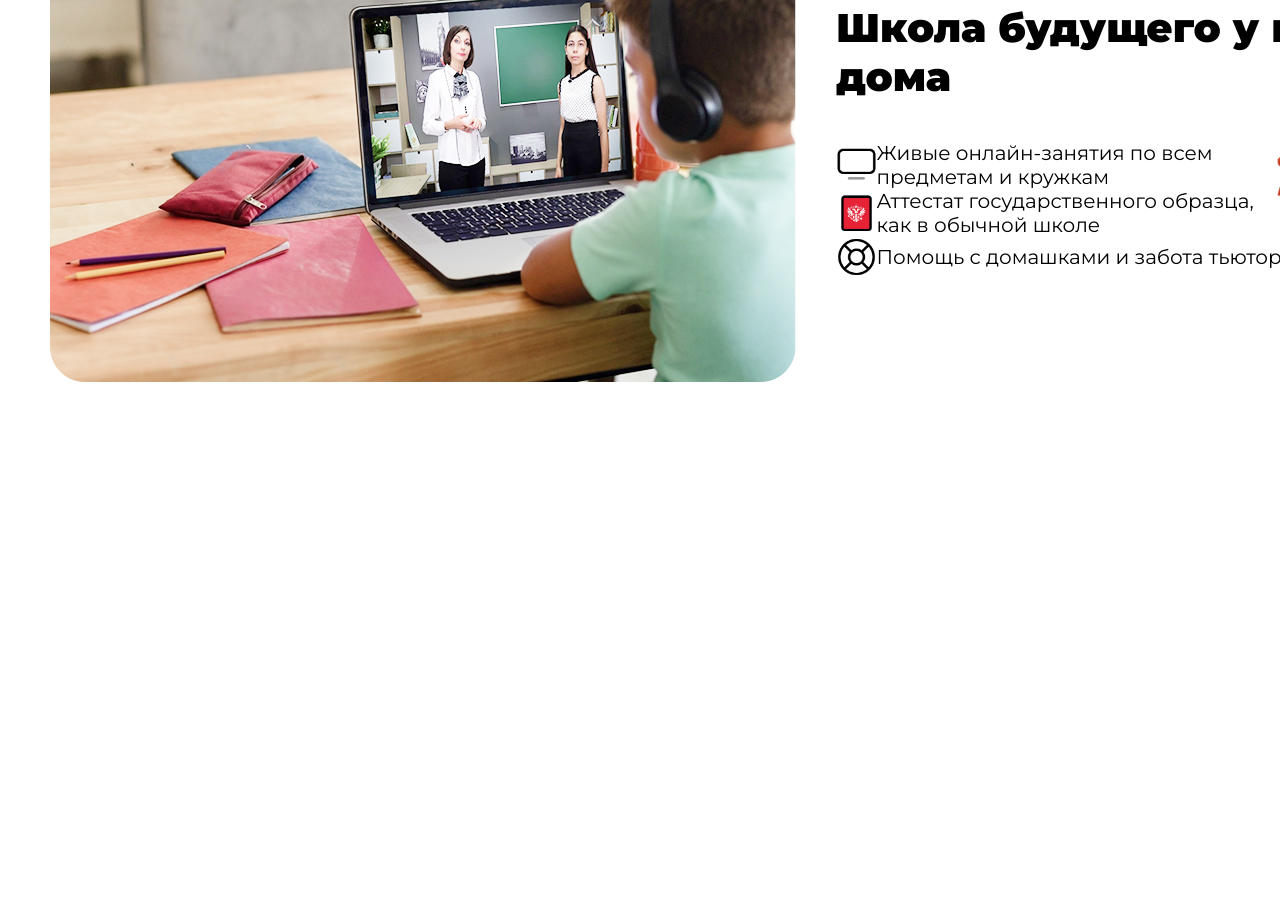
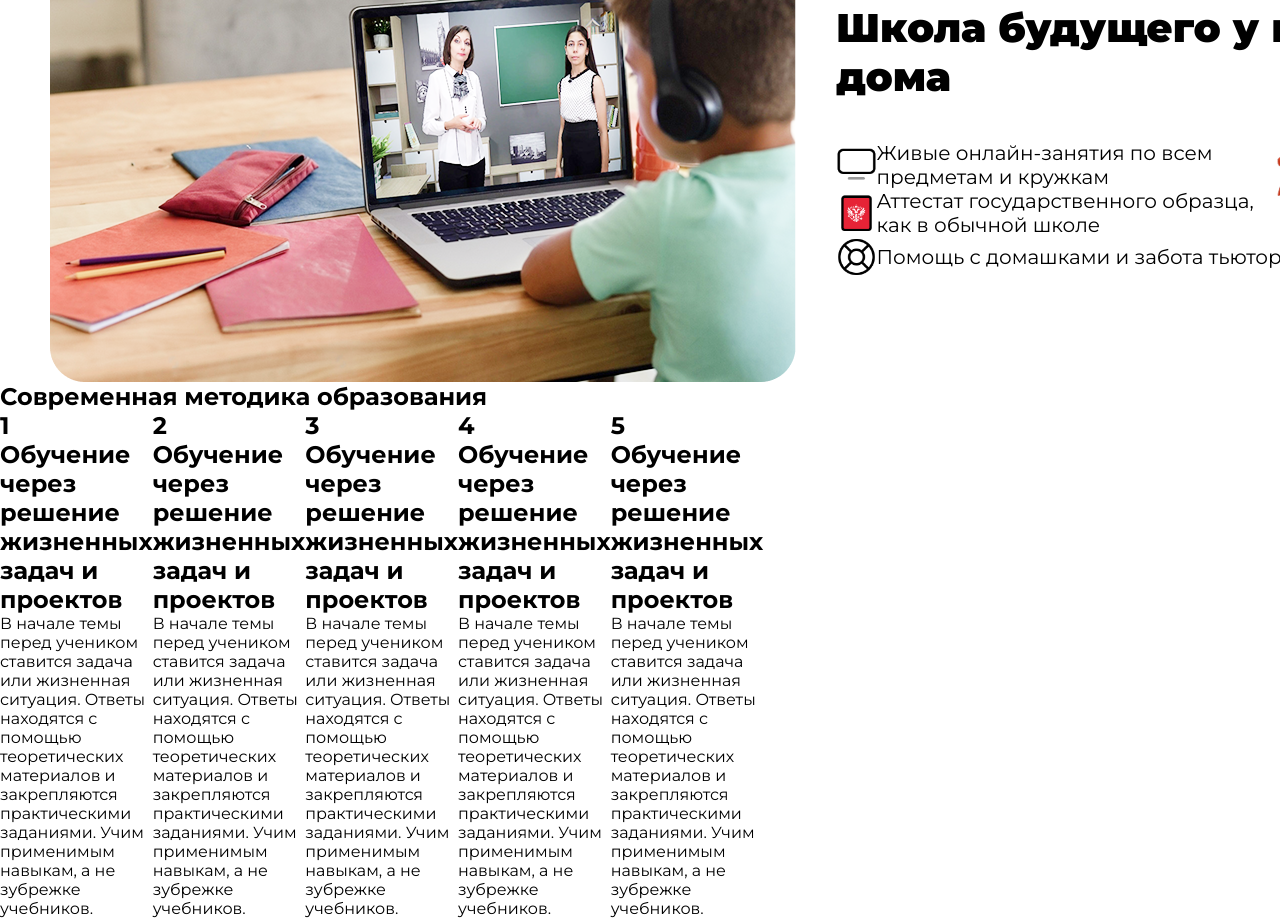
Before and after one commit to Stre10k-2k/houseducation, a plain HTML site: page index.html in a window 1280 px wide. Shown: the part 930-1848 px from the top of the page. Before the commit the page ends 1312 px from the top, so only its background shows below. Drawn offline with Linux system fonts and the light colour scheme.

Commit message:
half section

```diff
--- a/index.html
+++ b/index.html
@@ -65,6 +65,36 @@
                 </ul>
             </div>
         </section>
+        <section>
+            <h1>Современная методика образования</h1>
+            <ul class="methodic_list">
+                <li class="methodic_item">
+                    <h1>1</h1>
+                    <h2>Обучение через решение жизненных задач и проектов</h2>
+                    <p class="methodic_item_subtitle">В начале темы перед учеником ставится задача или жизненная ситуация. Ответы находятся с помощью теоретических материалов и закрепляются практическими заданиями. Учим применимым навыкам, а не зубрежке учебников.</p>
+                </li>
+                <li class="methodic_item">
+                    <h1>2</h1>
+                    <h2>Обучение через решение жизненных задач и проектов</h2>
+                    <p class="methodic_item_subtitle">В начале темы перед учеником ставится задача или жизненная ситуация. Ответы находятся с помощью теоретических материалов и закрепляются практическими заданиями. Учим применимым навыкам, а не зубрежке учебников.</p>
+                </li>
+                <li class="methodic_item">
+                    <h1>3</h1>
+                    <h2>Обучение через решение жизненных задач и проектов</h2>
+                    <p class="methodic_item_subtitle">В начале темы перед учеником ставится задача или жизненная ситуация. Ответы находятся с помощью теоретических материалов и закрепляются практическими заданиями. Учим применимым навыкам, а не зубрежке учебников.</p>
+                </li>
+                <li class="methodic_item">
+                    <h1>4</h1>
+                    <h2>Обучение через решение жизненных задач и проектов</h2>
+                    <p class="methodic_item_subtitle">В начале темы перед учеником ставится задача или жизненная ситуация. Ответы находятся с помощью теоретических материалов и закрепляются практическими заданиями. Учим применимым навыкам, а не зубрежке учебников.</p>
+                </li>
+                <li class="methodic_item">
+                    <h1>5</h1>
+                    <h2>Обучение через решение жизненных задач и проектов</h2>
+                    <p class="methodic_item_subtitle">В начале темы перед учеником ставится задача или жизненная ситуация. Ответы находятся с помощью теоретических материалов и закрепляются практическими заданиями. Учим применимым навыкам, а не зубрежке учебников.</p>
+                </li>
+            </ul>
+        </section>
     </main>
 </body>
 </html>
--- a/styles/style.css
+++ b/styles/style.css
@@ -140,3 +140,11 @@ nav{
     font-weight: 400;
     align-items: center;
 }
+
+.methodic_list{
+    display: flex;
+}
+.methodic_list{
+    width: 365px;
+    height: 168px;
+}
```
